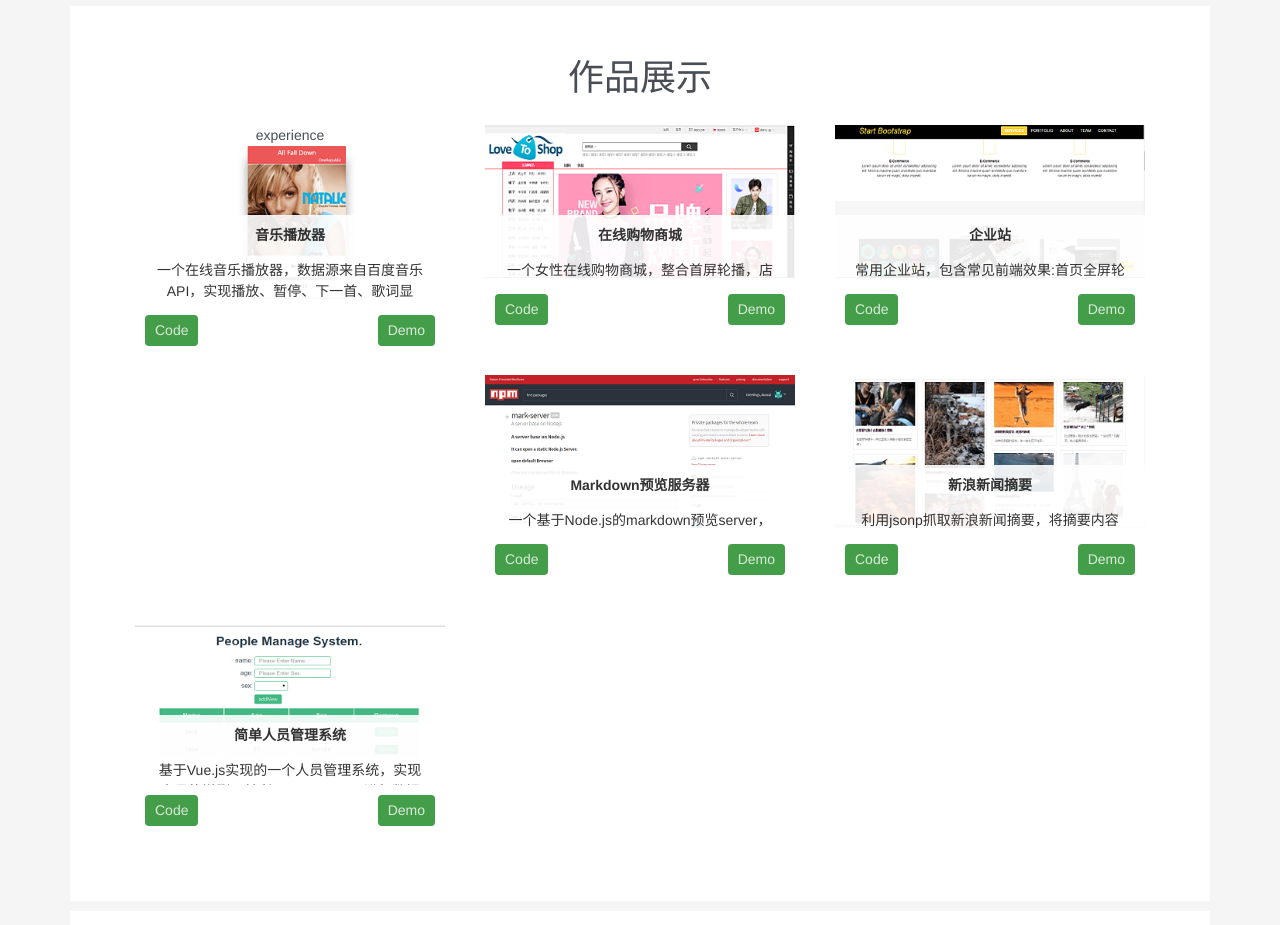
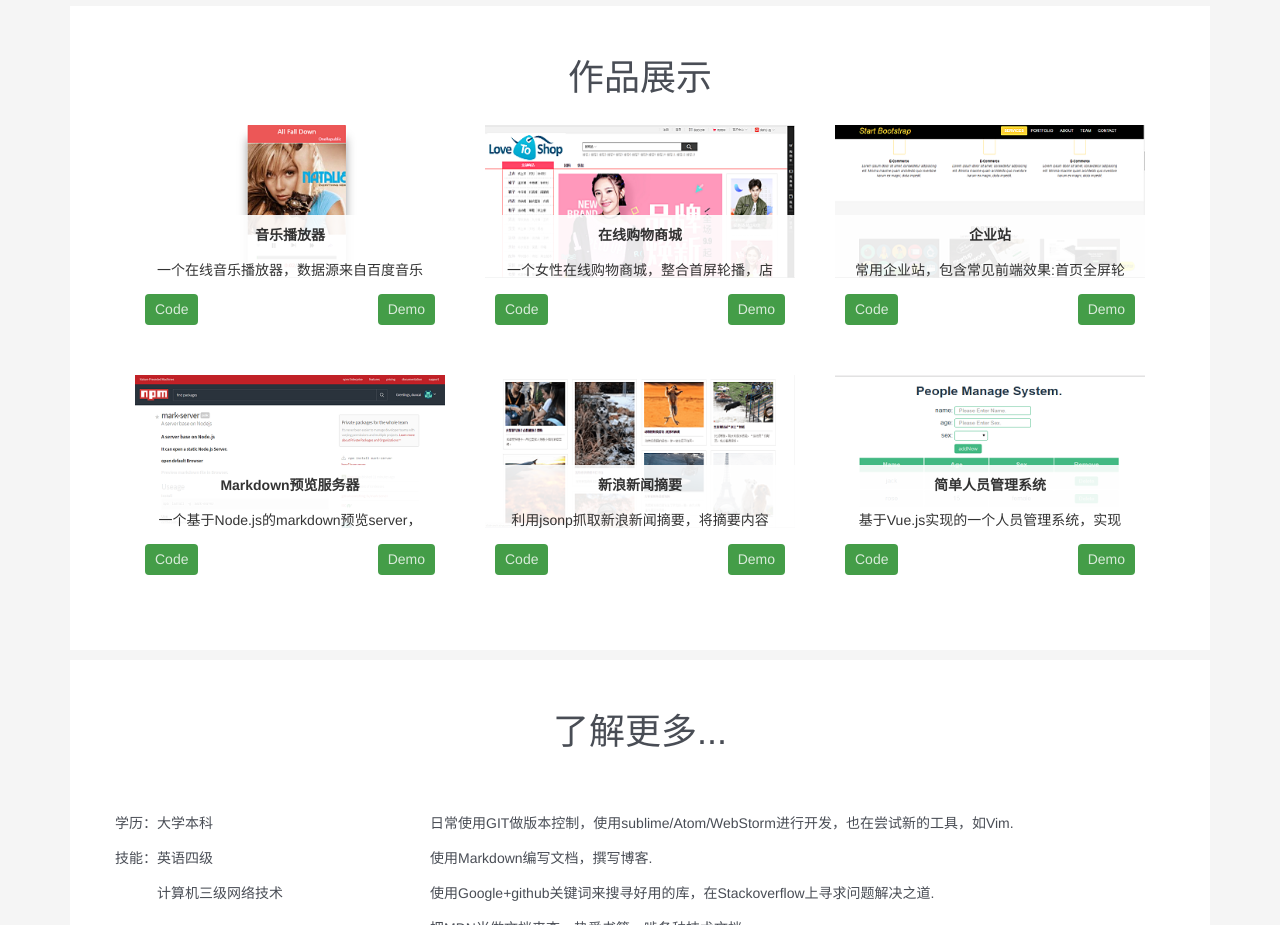
Before and after one commit to feng-fu/Resume, a plain HTML site: page index.html in a window 1280 px wide. Shown: the part 1880-2805 px from the top of the page. Drawn offline with nearby package versions, Linux system fonts and the light colour scheme; a small style sheet from the web is missing.

Commit message:
reset bug

```diff
--- a/index.html
+++ b/index.html
@@ -115,7 +115,7 @@
       <h1>作品展示</h1>
       <ul class="clearfix">
         <li>
-          <div class="list">experience
+          <div class="list">
             <img src="source/music_player-min.png" alt="">
             <a target="_blank" href="http://feng_fu.oschina.io/works/music_player/">
               <div class="descri">
```
